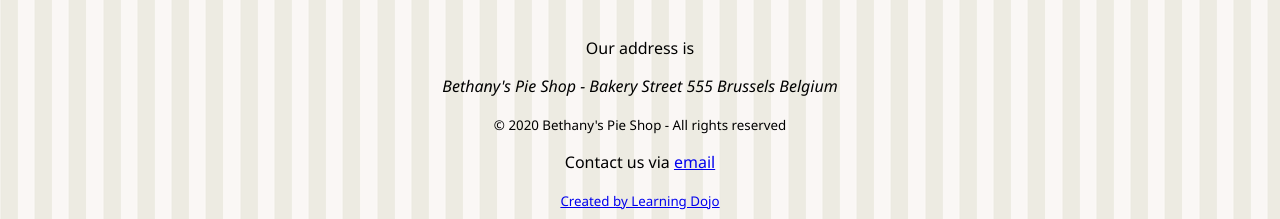
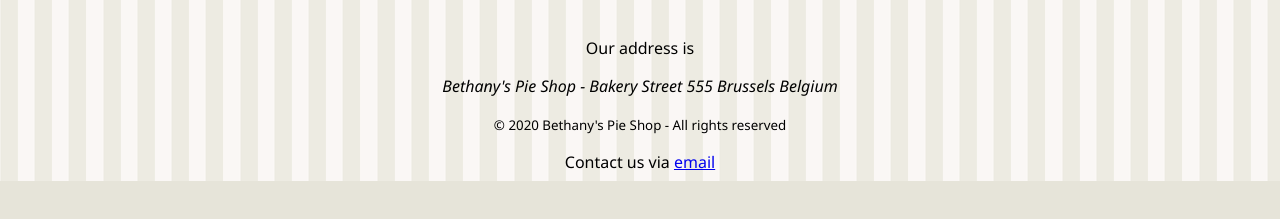
Before and after one commit to christinareanna/BethanysPieShop, a website: page pages/seasonalpies.html in a window 1280 px wide. Shown: the part 684-903 px from the top of the page. After the commit the page ends 865 px from the top, so only its background shows below. Drawn offline with Linux system fonts and the light colour scheme.

Commit message:
Update seasonalpies.html

```diff
--- a/pages/seasonalpies.html
+++ b/pages/seasonalpies.html
@@ -73,7 +73,6 @@
         <address>Bethany's Pie Shop - Bakery Street 555 Brussels Belgium</address>
         <p><small>&copy; 2020 Bethany's Pie Shop - All rights reserved</small></p>
         <p>Contact us via <a href="mailto:info@bethanyspieshop.com">email</a></p>
-        <p><small><a href="https://www.learningdojo.net">Created by Learning Dojo</a></small></p>
     </footer>
 </body>
 
```
